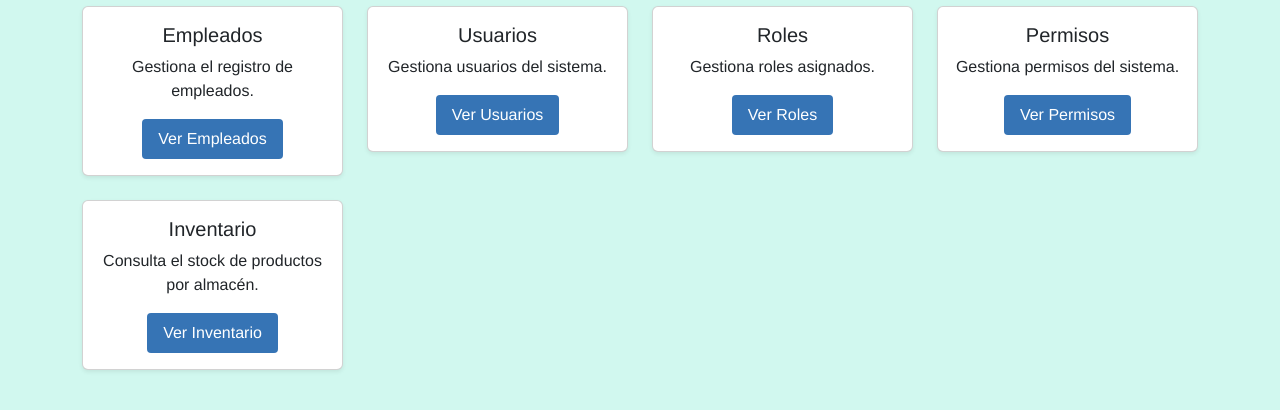
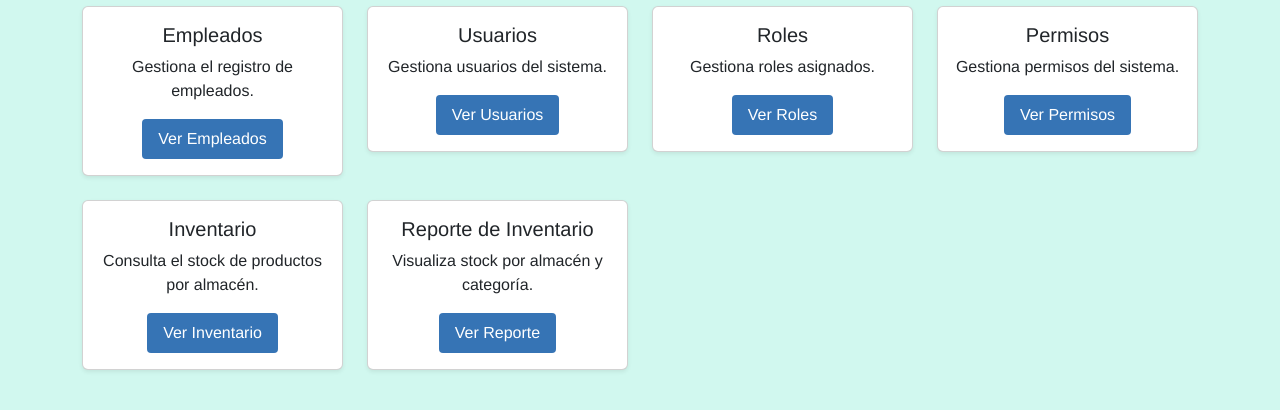
Before and after one commit to DerliscrDev/bodega-eirete, a Django app: page /home/ in a window 1280 px wide. Shown: the part 162-572 px from the top of the page. Run offline with Django 4.2, Linux system fonts and the light colour scheme; a user stored in the database is signed in; data comes from the database, SQL or seed files in the repository; tables that the repository leaves empty hold one stand-in row (values such as "Sample post"); parts of the project's set-up code (start-up, migrations or seed data) failed here and were passed over.

Commit message:
Changes in movements and fixes in invetario, movements and reports

```diff
--- a/bodega/forms.py
+++ b/bodega/forms.py
@@ -45,7 +45,7 @@ class ProductoForm(forms.ModelForm):
 class MovimientoForm(forms.ModelForm):
     class Meta:
         model = Movimiento
-        fields = ['producto', 'tipo', 'cantidad', 'observacion']
+        fields = ['producto', 'almacen', 'tipo', 'cantidad', 'observacion']
 
 class ProveedorForm(forms.ModelForm):
     class Meta:
--- a/bodega/models.py
+++ b/bodega/models.py
@@ -119,6 +119,7 @@ class Movimiento(models.Model):
     fecha = models.DateTimeField(auto_now_add=True)
     observacion = models.TextField(blank=True, null=True)
     realizado_por = models.ForeignKey(Usuario, on_delete=models.SET_NULL, null=True, blank=True)
+    almacen = models.ForeignKey(Almacen, on_delete=models.CASCADE)
 
     def __str__(self):
         return f"{self.tipo.title()} - {self.producto.nombre} ({self.cantidad})"
--- a/bodega/templates/bodega/home.html
+++ b/bodega/templates/bodega/home.html
@@ -191,5 +191,16 @@
     </div>
     {% endif %}
 
+    {% if request.user|tiene_permiso:"ver_inventario" %}
+    <div class="col-md-3">
+      <div class="card shadow-sm mb-4">
+        <div class="card-body text-center">
+          <h5 class="card-title">Reporte de Inventario</h5>
+          <p class="card-text">Visualiza stock por almacén y categoría.</p>
+          <a href="{% url 'reporte_inventario' %}" class="btn btn-custom">Ver Reporte</a>
+        </div>
+      </div>
+    </div>
+    {% endif %}
   </div>
 {% endblock %}
--- a/bodega/templates/bodega/movimiento_form.html
+++ b/bodega/templates/bodega/movimiento_form.html
@@ -19,6 +19,12 @@
             {{ form.producto.label_tag }}
             {{ form.producto }}
             {{ form.producto.errors }}
+          </div>
+
+          <div class="mb-3">
+            {{ form.almacen.label_tag }}
+            {{ form.almacen }}
+            {{ form.almacen.errors }}
           </div>
 
           <div class="mb-3">
--- a/bodega/urls.py
+++ b/bodega/urls.py
@@ -17,7 +17,8 @@ from .views import (
     InventarioListView,
     PedidoListView, PedidoCreateView, PedidoUpdateView, PedidoInactivateView,
     DetallePedidoUpdateView, DetallePedidoDeleteView,
-    FacturaListView, FacturaCreateView, FacturaUpdateView, FacturaInactivateView
+    FacturaListView, FacturaCreateView, FacturaUpdateView, FacturaInactivateView,
+    ReporteInventarioView
 )
 
 urlpatterns = [
@@ -114,4 +115,6 @@ urlpatterns = [
     path('facturas/editar/<int:pk>/', FacturaUpdateView.as_view(), name='factura_update'),
     path('facturas/anular/<int:pk>/', FacturaInactivateView.as_view(), name='factura_inactivate'),
 
+    # Reportes
+    path('reportes/inventario/', ReporteInventarioView.as_view(), name='reporte_inventario'),
 ]
--- a/bodega/views.py
+++ b/bodega/views.py
@@ -355,14 +355,25 @@ class MovimientoCreateView(LoginRequiredMixin, CreateView):
         movimiento = form.save(commit=False)
         movimiento.realizado_por = self.request.user
         producto = movimiento.producto
+        almacen = movimiento.almacen
 
-        # Actualiza stock
         if movimiento.tipo == 'entrada':
             producto.stock += movimiento.cantidad
         elif movimiento.tipo == 'salida':
             producto.stock -= movimiento.cantidad
+        producto.save()
 
-        producto.save()
+        inventario, creado = Inventario.objects.get_or_create(
+            producto=producto,
+            almacen=almacen
+        )
+
+        if movimiento.tipo == 'entrada':
+            inventario.stock += movimiento.cantidad
+        elif movimiento.tipo == 'salida':
+            inventario.stock -= movimiento.cantidad
+        inventario.save()
+
         movimiento.save()
         return redirect(self.success_url)
 
@@ -988,3 +999,21 @@ class FacturaInactivateView(LoginRequiredMixin, View):
         factura.estado = 'anulada' if factura.estado != 'anulada' else 'pendiente'
         factura.save()
         return redirect('factura_list')
+
+@method_decorator(permiso_requerido('ver_inventario'), name='dispatch')
+class ReporteInventarioView(LoginRequiredMixin, ListView):
+    model = Inventario
+    template_name = 'bodega/reportes/reporte_inventario.html'
+    context_object_name = 'inventarios'
+    paginate_by = 20
+
+    def get_queryset(self):
+        queryset = Inventario.objects.select_related('producto', 'almacen')
+        buscar = self.request.GET.get('buscar')
+        if buscar:
+            queryset = queryset.filter(
+                producto__nombre__icontains=buscar
+            ) | queryset.filter(
+                almacen__nombre__icontains=buscar
+            )
+        return queryset.order_by('almacen__nombre', 'producto__nombre')
```
Also changed, not shown: bodega/templates/bodega/reporte_inventario.html (added, +43 -0 lines), bodega/migrations/0002_movimiento_almacen.py (added), bodega/migrations/0003_alter_movimiento_almacen.py (added).
